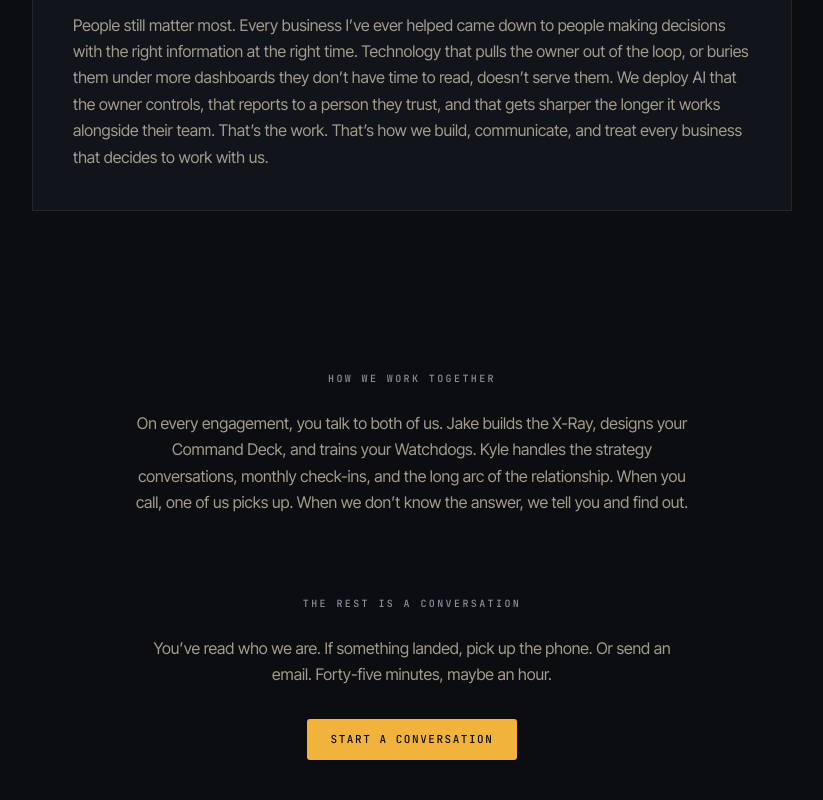
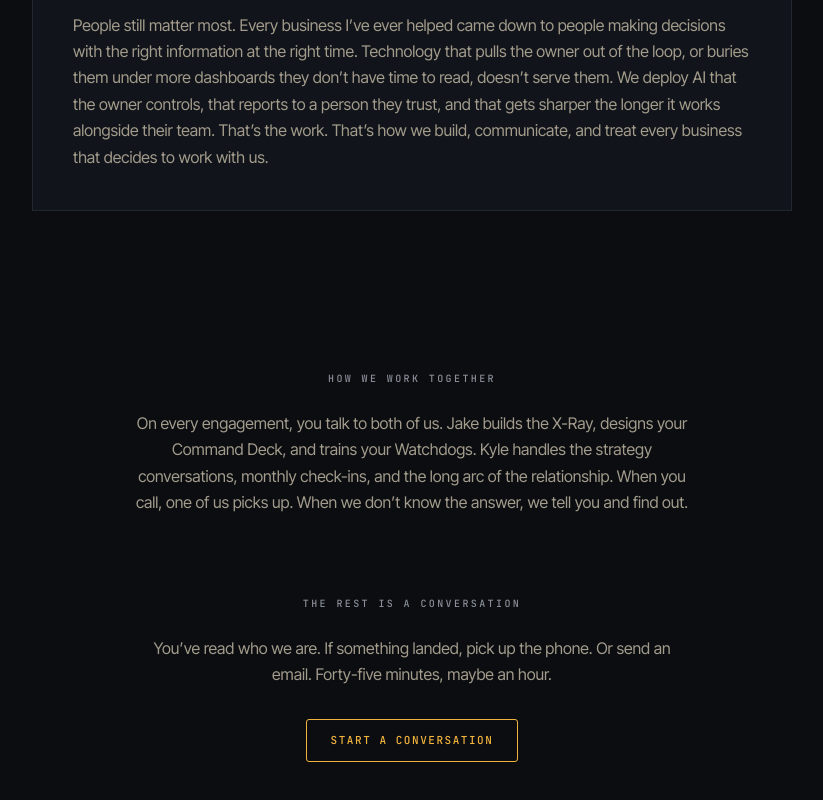
Before and after one commit to gamerascension103/Vizion.ai, a Next.js app: page /about in a window 1280 px wide. Shown: the part 2607-3407 px from the top of the page, without its empty margins (228-1051 px from the left). Built offline with nearby package versions, Linux system fonts and the light colour scheme.

Commit message:
W-About-fix: restyle /about CTA to outlined amber

```diff
--- a/src/app/about/page.tsx
+++ b/src/app/about/page.tsx
@@ -59,7 +59,7 @@ export default function About() {
             </p>
             <a
               href="mailto:team@vizioncorp.ai"
-              className="inline-block font-mono text-[11px] font-medium tracking-[0.14em] uppercase bg-signal-agent text-ground px-[24px] py-[12px] rounded-[3px] hover:bg-[#FFD879] transition-colors duration-150 max-[720px]:w-full max-[720px]:text-center"
+              className="inline-block font-mono text-[11px] font-medium tracking-[0.14em] uppercase text-signal-agent px-[24px] py-[12px] border border-signal-agent rounded-[3px] hover:bg-[rgba(242,179,61,0.08)] hover:text-[#FFD879] transition-colors duration-150 max-[720px]:w-full max-[720px]:text-center"
             >
               START A CONVERSATION
             </a>
```
Also changed, not shown: 1 other file (tests, documents, lock files or other folders).
